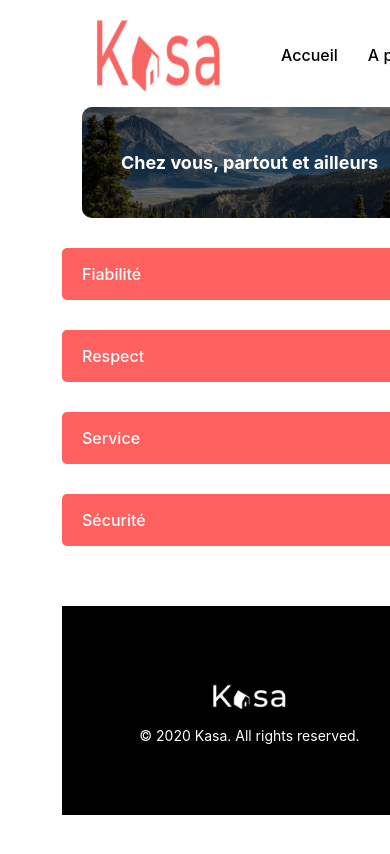
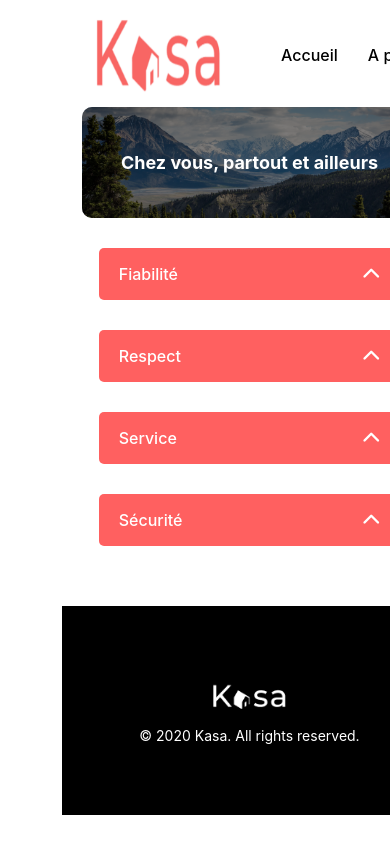
Before and after one commit to Claralyly/P8-TesteurLogiciel_appli_location_immobiliere_React, a React (Vite) app in the folder front/my-react-app/: page /Apropos in a window 390 px wide. Shown: the top 854 px of the page. Built offline with nearby package versions, Linux system fonts and the light colour scheme.

Commit message:
Centralisation du CSS Collapse + nettoyage Apropos et Logement

```diff
--- a/front/my-react-app/src/components/Apropos.css
+++ b/front/my-react-app/src/components/Apropos.css
@@ -17,66 +17,22 @@
   border-radius: 50px;
   object-fit: cover;
 }
-.collapse-apropos .collapse-header::after {
-  content: '\f077'; /* chevron vers le haut (fermé par défaut) */
-  font-family: 'Font Awesome 5 Free';
-  font-weight: 900;
-  font-size: 18px;
-  color: white;
-  margin-left: auto;
-  transition: transform 0.3s ease;
-}
-
-.collapse-apropos .collapse-header.open::after {
-  transform: rotate(180deg); /* chevron vers le bas quand ouvert */
-}
 
 
-/* Media Queries pour les écrans plus petits */
+
 @media screen and (max-width: 768px) {
-  .main-content {
-    display: flex
-      justify-content: center;
-  }
 
 
   .banner2 {
     height: 111px;
     width: 335px;
-
   }
 
-  .card-image {
-    border-radius: 10px;
-  }
+  .card-image,
   .overlay {
     border-radius: 10px;
-
-  .collapse-apropos .collapse-header {
-    width: 335px;
-    height: 30px;
-    padding: 0 12px;
-    border-radius: 10px;
-    font-size: 13px;
-    margin: 0 auto;
-    display: flex;
-    align-items: center;
-    justify-content: space-between;
-  }
-
-  .collapse-apropos .collapse-header h2 {
-    font-size: 13px;
-    margin: 0;
-  }
-
-  .collapse-apropos .collapse-content {
-    width: 335px;
-    padding: 10px 12px;
-    font-size: 12px;
-    line-height: 1.4;
-    border-radius: 0 0 10px 10px;
-    margin: -1px auto 0 auto;
   }
 
 
+
 }
--- a/front/my-react-app/src/components/Collapse.css
+++ b/front/my-react-app/src/components/Collapse.css
@@ -1,4 +1,12 @@
-/* Style générique pour le Collapse */
+/* ========== STYLES GÉNÉRIQUES COLLAPSE ========== */
+.collapse-header {
+
+  justify-content: flex-start;
+  display: flex;
+  align-items: center;
+  background-color: #FF6060;
+}
+
 .collapse-header h2 {
   margin: 0;
   font-size: 18px;
@@ -7,84 +15,21 @@
 
 .collapse-header i {
   margin-right: 10px;
-  order: -1; /* Assurer que le chevron apparaît avant le texte */
+  order: -1;
 }
 
-/* Supprimer les chevrons de droite */
 .collapse-header .fa-chevron-up,
 .collapse-header .fa-chevron-down {
   display: none;
 }
 
+.collapse-header.open::after {
+  transform: rotate(180deg);
+}
+
 .collapse-content.open {
   display: block;
   margin: 0;
-}
-
-.collapse-header {
-  color: white;
-  justify-content: flex-start;
-}
-
-/* Styles spécifiques pour la page Logement */
-.details {
-  margin: 20px 0;
-  width: 1240px;
-  display: flex;
-  flex-direction: row;
-  gap: 70px;
-}
-
-.collapse-logement .collapse-header {
-  background-color: #FF6060;
-  justify-content: flex-start;
-  width: 582px;
-  height: 52px; /* Correction : hauteur alignée à la maquette */
-  display: flex;
-  align-items: center;
-  border-radius: 5px;
-  padding: 0 15px; /* Ajout de marges pour le contenu */
-}
-
-.collapse-logement .collapse-content {
-  padding: 10px 15px; /* Ajout de marges pour le contenu */
-  background: #f6f6f6; /* Couleur de fond gris clair */
-  display: none;
-  border: 1px solid #ddd;
-  border-top: none;
-  width: 582px; /* Limite la largeur à 582px */
-}
-
-.collapse-logement .collapse-header::after {
-  content: '\f077'; /* Chevron vers le bas de Font Awesome */
-  font-family: 'Font Awesome 5 Free';
-  font-weight: 900;
-  font-size: 18px;
-  transition: transform 0.3s ease;
-  margin-left: auto; /* Assurer que le chevron reste à droite */
-}
-
-.collapse-logement .collapse-header.open::after {
-  transform: rotate(180deg);
-}
-
-/* Styles spécifiques pour la page Apropos */
-.collapse-apropos .collapse-header {
-  background-color: #FF6060;
-  border-radius: 5px;
-  width: 1023px;
-  height: 52px; /* Alignement de la hauteur */
-  display: flex;
-  align-items: center;
-  justify-content: space-between;
-  padding: 0 20px;
-  cursor: pointer;
-  position: relative;
-}
-
-.valeur {
-  margin-top: 30px;
-
 }
 
 div .collapse {
@@ -93,7 +38,7 @@ div .collapse {
 }
 
 div .collapse-header::after {
-  content: '\f0d7'; /* Chevron vers le bas de Font Awesome */
+  content: '\f0d7';
   font-family: 'Font Awesome 5 Free';
   font-weight: 900;
   font-size: 18px;
@@ -111,40 +56,185 @@ div .collapse-content.open {
   background-color: #F6F6F6;
 }
 
-div .collapse-header.open::after {
-  transform: rotate(180deg);
-}
-
 div .collapse-content.open p {
   text-align: left;
 }
 
+/* ========== PAGE A PROPOS  ========== */
+.valeur{
+  margin-top: 30px;
+}
+.collapse-apropos .collapse-header {
+  width: 1023px;
+  margin: 0 auto;
+  box-sizing: border-box;
+
+  border-radius: 5px;
+  height: 52px;
+  justify-content: space-between;
+  padding: 0 20px;
+  cursor: pointer;
+  position: relative;
+  display: flex;
+  align-items: center;
+  color: white;
+}
+
+.collapse-apropos .collapse-header::after {
+  content: '\f077'; /* chevron fermé */
+  font-family: 'Font Awesome 5 Free';
+  font-weight: 900;
+  font-size: 18px;
+  color: white;
+  margin-left: auto;
+  transition: transform 0.3s ease;
+}
+
+.collapse-apropos .collapse-header.open::after {
+  transform: rotate(180deg); /* chevron ouvert */
+}
+
+.collapse-apropos .collapse-content.open {
+  width: 1023px;
+  margin: 0 auto;
+  box-sizing: border-box;
+}
+
+
+
+/* ========== PAGE LOGEMENT ========== */
+/* ========== CONTAINER DÉTAILS ET COLONNES ========== */
+.details {
+  margin: 20px 0;
+  width: 1240px;
+  display: flex;
+  flex-direction: row;
+  gap: 70px;
+}
+
+.collapse_column {
+  display: flex;
+  flex-direction: row;
+  flex-wrap: wrap;
+  justify-content: space-between;
+  margin-top: 25px;
+}
+
+/* ========== COLLAPSE HEADER (Logement) ========== */
+.collapse-logement .collapse-header {
+
+  color: white;
+  justify-content: flex-start;
+  width: 582px;
+  height: 52px;
+  padding: 0 15px;
+  border-radius: 5px;
+  display: flex;
+  align-items: center;
+  position: relative;
+}
+
+.collapse-logement .collapse-header::after {
+  content: '\f077';
+  font-family: 'Font Awesome 5 Free';
+  font-weight: 900;
+  font-size: 18px;
+  transition: transform 0.3s ease;
+  margin-left: auto;
+}
+
+.collapse-logement .collapse-header.open::after {
+  transform: rotate(180deg);
+}
+
+/* ========== COLLAPSE CONTENT (Logement) ========== */
+.collapse-logement .collapse-content {
+  width: 582px;
+  padding: 10px 15px;
+  background-color: #f6f6f6;
+  border: 1px solid #ddd;
+  border-top: none;
+  border-radius: 0 0 5px 5px;
+  overflow: hidden;
+  max-height: 0;
+  opacity: 0;
+  visibility: hidden;
+  transition: max-height 0.4s ease, opacity 0.4s ease;
+  display: none;
+}
+
+.collapse-logement .collapse-content.open {
+  display: block;
+  max-height: 500px;
+  opacity: 1;
+  visibility: visible;
+  margin-top: 0;
+}
+
+/* ========== CONTENU TEXTE ET LISTES ========== */
+.collapse-logement ul {
+  padding: 0;
+  margin: 0;
+  list-style: none;
+}
+
+.collapse-logement li {
+  margin-bottom: 5px;
+  font-size: 14px;
+}
+
+.collapse-logement p {
+  font-size: 14px;
+  margin: 0;
+}
+
+
 /* Media Queries pour les écrans plus petits */
 @media (max-width: 768px) {
+  /* Général*/
 
+  div .collapse-content {
+    width: 335px;
+    padding: 10px;
+    font-size: 14px;
 
-  div .collapse-header {
-    width: 335px;
-    height: 52px; /* Correction pour hauteur mobile */
-    padding: 10px;
-    font-size: 16px;
   }
+
 
   div .collapse-header h2 {
     font-size: 16px;
+
   }
 
-  div .collapse-content {
-    width: 335px; /* Ajustement de la largeur pour correspondre à l'en-tête */
-    padding: 10px;
-    font-size: 14px;
+  /* A propos */
+
+  .collapse-apropos .collapse-header,
+  .collapse-apropos .collapse-content {
+    width: 335px;
+    max-width: 90%;
+    margin: 0 auto;
+    box-sizing: border-box;
+  }
+  .collapse-apropos .collapse-header,
+  .collapse-apropos .collapse-content.open {
+    width: 335px !important;
+    max-width: 90%;
+    margin: 0 auto;
+    box-sizing: border-box;
   }
 
-  .collapse-apropos .collapse-header {
+   /* Logement */
+
+  .collapse-logement .collapse-header {
     width: 335px;
-    height: 52px; /* Alignement avec hauteur mobile */
+    height: 40px;
+
+
+  }
+  .collapse-logement .collapse-content.open {
+    width: 335px;
+
   }
 
 
-
 }
--- a/front/my-react-app/src/components/Logement.css
+++ b/front/my-react-app/src/components/Logement.css
@@ -113,64 +113,6 @@
   margin: 5px 0;
   color: black;
 }
-
-/* ... jusqu’à ... */
-.collapse_column {
-  display: flex;
-    flex-direction: row;
-    flex-wrap: wrap;
-    justify-content: space-between;
-    margin-top: 25px;
-}
-.collapse-logement .collapse-icon.rotate {
-  transform: rotate(180deg);
-}
-
-/*Contenu des collapsibles — correction appliquée ici */
-.collapse-logement .collapse-content {
-  background-color: #f6f6f6;
-  border: 1px solid #ddd;
-  border-top: none;
-  border-radius: 0 0 5px 5px;
-  overflow: hidden;
-  max-height: 0;
-  opacity: 0;
-  visibility: hidden;
-  transition: max-height 0.4s ease, opacity 0.4s ease;
-  padding: 0;
-  margin: 0;
-}
-
-.collapse-logement .collapse-content.open {
-  max-height: 500px;
-  opacity: 1;
-  visibility: visible;
-  padding: 10px 15px;
-  margin-top: 0;
-  background-color: #f6f6f6;
-  border: 1px solid #ddd;
-  border-top: none;
-  border-radius: 0 0 5px 5px;
-}
-
-
-
-/*Liste et texte dans le collapse (inchangé) */
-.collapse-logement ul {
-  padding: 0;
-  margin: 0;
-  list-style: none;
-}
-
-.collapse-logement li {
-  margin-bottom: 5px;
-  font-size: 14px;
-}
-
-.collapse-logement p {
-  font-size: 14px;
-  margin: 0;
-}
 /* Responsive Design */
 
 @media (max-width: 767.98px) {
@@ -187,17 +129,6 @@
   .titre{
     width: 335px;
   }
-  .collapse_column {
-    flex-direction: column;
-    gap: 10px;
-    width: 335px;
-  }
-  .collapse-logement .collapse-header {
-    width: 335px;
-  }
-  .collapse-logement .collapse-content.open {
-    width: 335px;
-  }
 
   .titreP1 p{
     font-size: 18px;
@@ -212,8 +143,6 @@
     justify-content: space-between;
     align-items: center;
   }
-
-
 .tags {
   flex-wrap: wrap;
   gap: 8px;
@@ -257,11 +186,8 @@
 }
 
 .rating-star {
-  display: flex;
-  justify-content: flex-end;
-  font-size: 15px;
   gap: 4px;
-  margin: 0;
+
 }
 
 .star {
@@ -273,21 +199,6 @@
   color: #ff6060;
 }
 
-.collapse-logement .collapse-header {
-  height: 40px;
-  border-radius: 10px;
-  font-size: 14px;
-  padding: 0 15px;
-  align-items: center;
-  display: flex;
-  justify-content: space-between;
-}
-
-.collapse-logement .collapse-content.open {
-  border-radius: 0 0 10px 10px;
-  padding: 10px 15px;
-  font-size: 13px;
-}
 
 
 
```
